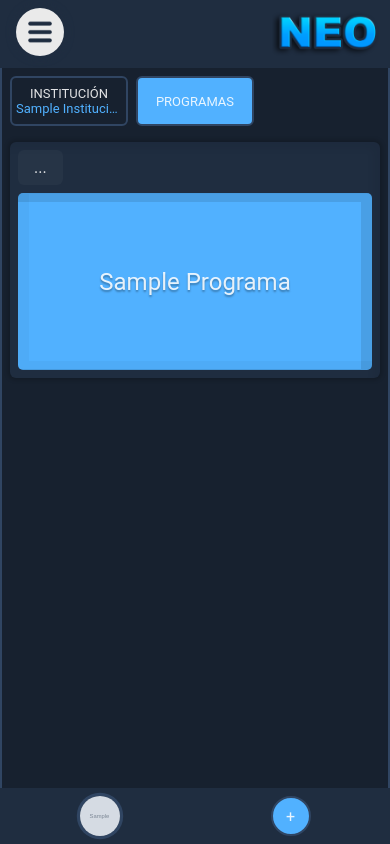
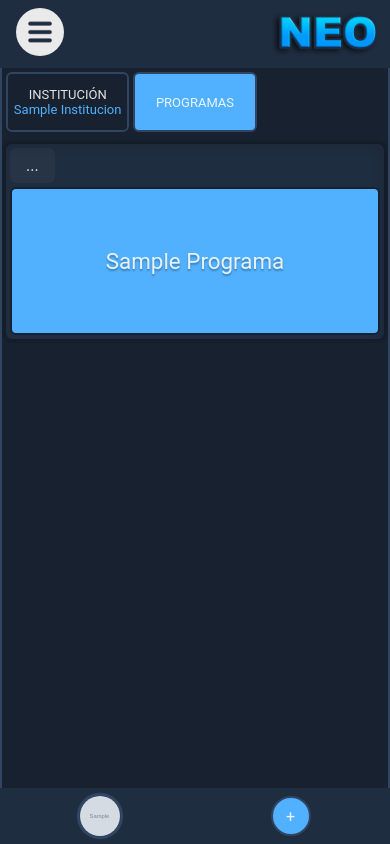
Before and after one commit to kafuz/multipacientes.beta, a Django app: page /institucionales/programa/index/1 in a window 390 px wide. Run offline with Django 5.2, Linux system fonts and the light colour scheme; a user stored in the database is signed in; tables that the repository leaves empty hold one stand-in row (values such as "Sample post"); grey boxes marked "Sample" are stand-in pictures.

Commit message:
estilos de institution

```diff
--- a/institucionales/static/css/institucionales/medium.css
+++ b/institucionales/static/css/institucionales/medium.css
@@ -6,26 +6,27 @@
 
 .container-main
 {
+    flex-grow: 1;
     display: flex;
     flex-direction: column;
-    flex-grow: 1;
     background-color: var(--surface-section);
     border-left: 2px solid var(--surface-border);
     border-right: 2px solid var(--surface-border);
 
-    & > div
-    { padding: .5rem; border-radius: 6px;}
+    & > div { padding: .5rem; }
 
     & > .container-nav
     {
         display: grid;
-        grid-template-columns: repeat(3, 200px);
-        gap: 0.5rem;
-        width: 100%;
-        padding-bottom: 0.5rem;
+        grid-template-columns: repeat(3, 180px);
+        grid-template-rows: 50px;
+        gap: .5rem;
+        padding-bottom: .5rem;
+        font-size: small;
 
         & > div
         {
+            height: 100%;
             overflow: hidden;
             > a
             {
@@ -33,22 +34,24 @@
                 flex-direction: column;
                 align-items: center;
                 justify-content: center;
-                padding: 0.5rem 1rem;
-                border-radius: 6px;
+
+                padding: .25rem .5rem;
+                height: 100%;
                 background-color: var(--surface-ground);
                 border: 2px solid var(--surface-border);
                 cursor: pointer;
                 text-transform: uppercase;
-                height: 100%;
+                text-align: center;
+                border-radius: 6px;
+                &:hover{ filter: brightness(110%); }
+
                 &>span:last-child
                 {
-                    text-transform: capitalize;
-                    width: min-content;
                     color: var(--primary-color);
-                    text-align: center;
                     width: 100%;
                     overflow: hidden;
                     white-space: nowrap;
+                    text-transform: capitalize;
                     text-overflow: ellipsis;
                 }
                 &[values='active']
@@ -60,9 +63,9 @@
     & > .container-file
     {
         display: grid;
-        grid-template-columns: repeat(auto-fill, minmax(12rem, 1fr));
+        grid-template-columns: repeat(auto-fill, minmax(14rem, 1fr));
+        align-items: flex-start;
         gap: 0.5rem;
-        align-items: flex-start;
         width: 100%;
         overflow-y: auto;
 
@@ -125,15 +128,13 @@
                 justify-content: center;
                 align-items: center;
                 overflow: hidden;
+                padding:0 .25rem;
                 width: 100%;
                 aspect-ratio: 1/0.7;
+                background-color: var(--primary-color);
+                border-radius: 6px;
+                border: 2px solid var(--surface-ground);
 
-                box-shadow:
-                -0.375rem 0.25rem 0 0.3125rem rgba(var(--color-tema), 0.1) inset,
-                0.375rem -0.25rem 0 0.3125rem rgba(var(--color-tema), 0.03) inset;
-                background-color: var(--primary-color);
-                border-radius: 0.3125rem;
-                padding:0 .25rem;
                 & > a
                 {
                     overflow: hidden;
@@ -158,32 +159,53 @@
 { display: flex; }
 
 @media (max-width: 767px) {
+
     .container-main
     {
+        flex-grow: 1;
         overflow: hidden;
+        & > div { padding: .25rem; }
 
         & > .container-nav
         {
             grid-template-columns: repeat(3, 1fr);
-            &> div > a
+            grid-template-rows: 60px;
+            gap: .25rem;
+            & > div
             {
-                padding:.5rem .25rem;
-                font-size: small;
+                > a
+                {
+                    padding: .25rem .25rem;
+                }
             }
         }
 
-        & > #container__system__file {
+        & > .container-file
+        {
+            gap: 0.25rem;
             overflow-y: scroll;
-        }
-    }
-    .child-body
-    {
-        font-size: large !important;
-        aspect-ratio: 1/0.5 !important;
 
-        & > a
-        {
-            font-size:var(--size-text-large) !important;
+            & .child-file
+            {
+                padding: .25rem;
+                gap: .25rem;
+                & .child-file-menu
+                {
+                    & > .config-content
+                    {
+                        width: 160px;
+                    }
+                }
+
+                .child-body
+                {
+                    aspect-ratio: 1/0.4;
+                    & > a
+                    {
+                        font-size:calc(var(--size-text-medium) + 0.4rem);
+                    }
+                }
+            }
         }
     }
 }
--- a/institucionales/static/js/institucionales/medium.js
+++ b/institucionales/static/js/institucionales/medium.js
@@ -32,15 +32,14 @@ const medium=async ()=>
     }});
 
     MultiEvents({'className': 'inst__clone', 'event':'click', 'accion': async(obj)=>{
-        console.log(root)
-        if(confirm(`Deseas clonar la ${root.vary.namespace}`))
+        if(confirm(`Deseas duplicar la asignatura ${root.vary.namespace}`))
         {
             const id=obj.nodo.parentNode.getAttribute('__id');
             await __Ajax.POST({   url: `${root.vary.url+'clone'}`, token: root.vary.csrfToken,  data: {'id': id},
                                     success:(data)=>{  window.location.href = `${root.vary.url+'index'}` ;
 
                                     },
-                                    error:(data)=>{}});
+                                    error:(data)=>{ console.error(data)}});
         }
 
     }});
--- a/institucionales/templates/asignatura/index.html
+++ b/institucionales/templates/asignatura/index.html
@@ -58,7 +58,8 @@
                                 <span>editar</span>
                             </div>
                             <div class="inst__clone">
-                                <span>clonar</span>
+                                <img src="{% static 'media/img/icons/hoja.svg' %}">
+                                <span>duplicar</span>
                             </div>
                         </div>
                     </div>
```
